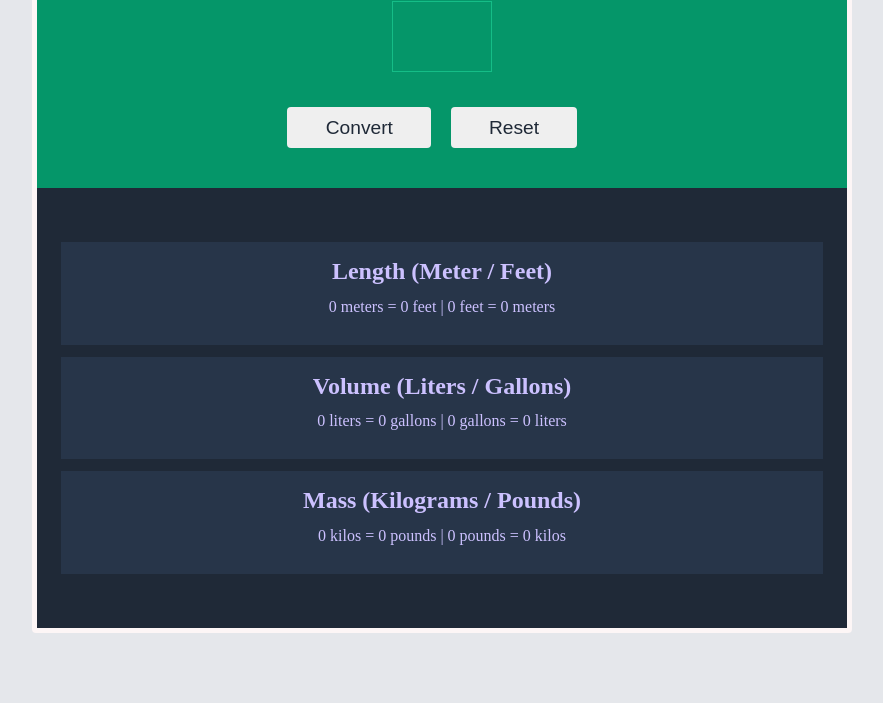
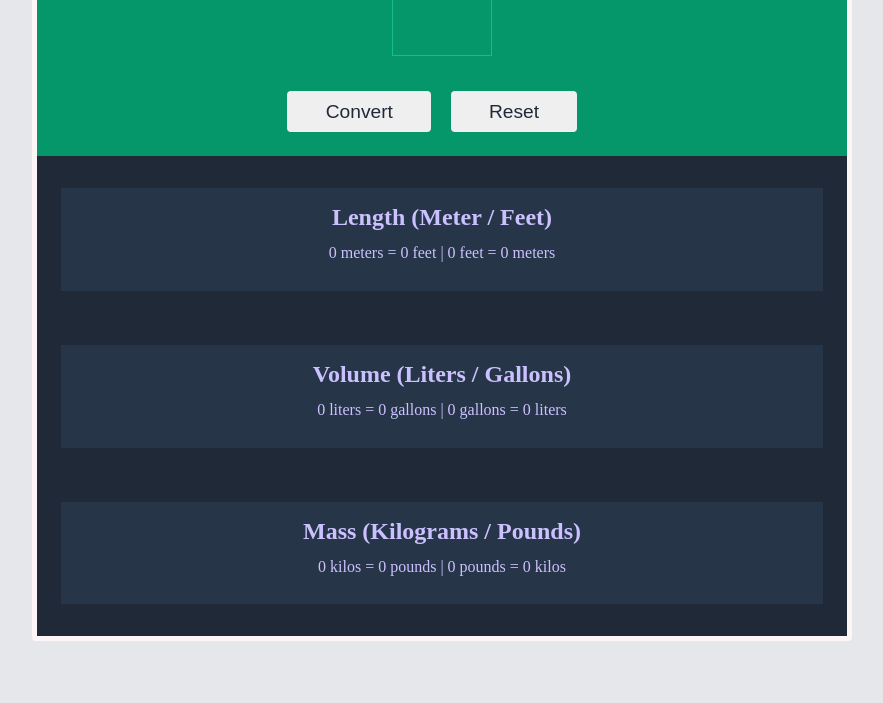
Before and after one commit to OtuEmmanuella/Metric-Imperial-Unit-Converter, a plain HTML site: page index.html in a window 1280 px wide. Shown: the part 97-800 px from the top of the page, without its empty margins (198-1081 px from the left). Drawn offline with Linux system fonts and the light colour scheme.

Commit message:
I edited the css

```diff
--- a/style.css
+++ b/style.css
@@ -41,16 +41,17 @@ p {
   padding: 1.5em 3em;
   margin: 0;
   text-align: center;
-  min-height: 35vh;
+  min-height: 30vh;
 }
 
 .section-two {
-  padding: 3em 1.5em;
+  padding: 2em 1.5em;
   text-align: center;
   display: flex;
   flex-direction: column;
-  justify-content: space-around;
-  min-height: 55vh;
+  justify-content: space-between;
+  gap: 20px;
+  min-height: 60vh;
 }
 
 .input {
@@ -60,7 +61,7 @@ p {
   border: 1px solid #15bd87;
   width: 100px;
   font-size: 2rem;
-  padding: .5em 1em;
+  padding: .5em .5em;
   margin: .5em 0;
   font-weight: 700;
   object-fit: contain;
```
